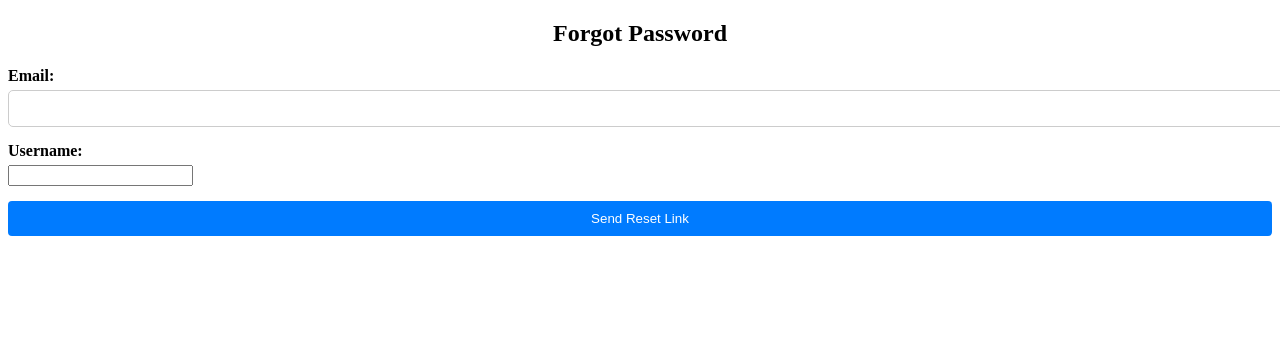
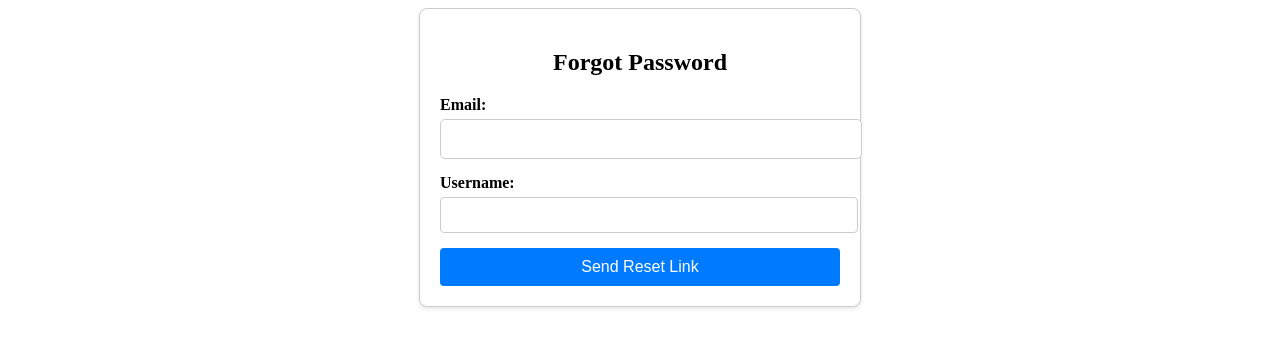
Before and after one commit to Faith-chepkemboi/WEB_APPLICATION, a React (Create React App) app in the folder frontend/: page /forgotPassword in a window 1280 px wide. Shown: the top 348 px of the page. Built offline with nearby package versions, Linux system fonts and the light colour scheme.

Commit message:
created good interface for password reset

```diff
--- a/frontend/src/components/ForgotPassword.js
+++ b/frontend/src/components/ForgotPassword.js
@@ -1,31 +1,35 @@
 import React, { useState } from 'react';
 import axios from 'axios';
+import '../style.css'; // Importing CSS file for component styling
 
 const ForgotPassword = () => {
     const [email, setEmail] = useState('');
     const [username, setUsername] = useState('');
     const [message, setMessage] = useState('');
     const [error, setError] = useState('');
+    const [loading, setLoading] = useState(false); // State to manage loading state
 
-    const handleChange = (e) => {
-        const { name, value } = e.target;
-        if (name === 'email') {
-            setEmail(value);
-        } else if (name === 'username') {
-            setUsername(value);
-        }
+    const handleEmailChange = (e) => {
+        setEmail(e.target.value);
+    };
+
+    const handleUsernameChange = (e) => {
+        setUsername(e.target.value);
     };
 
     const handleSubmit = async (e) => {
         e.preventDefault();
+        setLoading(true); // Set loading to true on form submit
         try {
             const response = await axios.post('http://localhost:8000/core/api/forgot-password/', { email, username });
             setMessage('Password reset link has been sent to your email.');
             setError('');
         } catch (error) {
             console.error('Forgot Password error:', error);
-            setError('Error sending password reset link. Please try again.');
+            setError('Error sending password reset link. Please try again with right credntials.');
             setMessage('');
+        } finally {
+            setLoading(false); // Set loading to false after request completes
         }
     };
 
@@ -40,7 +44,8 @@ const ForgotPassword = () => {
                         id="email"
                         name="email"
                         value={email}
-                        onChange={handleChange}
+                        onChange={handleEmailChange}
+                        className="input-field"
                     />
                 </div>
                 <div className="form-group">
@@ -50,10 +55,13 @@ const ForgotPassword = () => {
                         id="username"
                         name="username"
                         value={username}
-                        onChange={handleChange}
+                        onChange={handleUsernameChange}
+                        className="input-field"
                     />
                 </div>
-                <button type="submit" className="btn">Send Reset Link</button>
+                <button type="submit" className="btn" disabled={loading}>
+                    {loading ? 'Loading...' : 'Send Reset Link'}
+                </button>
             </form>
             {message && <div className="success-message">{message}</div>}
             {error && <div className="error-message">{error}</div>}
--- a/frontend/src/style.css
+++ b/frontend/src/style.css
@@ -345,3 +345,70 @@
 .checkbox-group input[type="checkbox"] {
   margin-right: 10px; /* Adjust spacing between checkbox and label as needed */
 }
+.forgot-password-container {
+  max-width: 400px;
+  margin: 0 auto;
+  padding: 20px;
+  border: 1px solid #ccc;
+  border-radius: 8px;
+  background-color: #fff;
+  box-shadow: 0 2px 4px rgba(0, 0, 0, 0.1);
+}
+
+.forgot-password-container h2 {
+  font-size: 1.5rem;
+  margin-bottom: 20px;
+  text-align: center;
+}
+
+.forgot-password-form .form-group {
+  margin-bottom: 15px;
+}
+
+.forgot-password-form label {
+  display: block;
+  margin-bottom: 5px;
+  font-weight: bold;
+}
+
+.input-field {
+  width: 100%;
+  padding: 8px;
+  font-size: 1rem;
+  border: 1px solid #ccc;
+  border-radius: 4px;
+}
+
+.btn {
+  display: block;
+  width: 100%;
+  padding: 10px;
+  font-size: 1rem;
+  color: #fff;
+  background-color: #007bff;
+  border: none;
+  border-radius: 4px;
+  cursor: pointer;
+}
+
+.btn:hover {
+  background-color: #0056b3;
+}
+
+.success-message {
+  margin-top: 10px;
+  padding: 10px;
+  background-color: #d4edda;
+  border: 1px solid #c3e6cb;
+  color: #155724;
+  border-radius: 4px;
+}
+
+.error-message {
+  margin-top: 10px;
+  padding: 10px;
+  background-color: #f8d7da;
+  border: 1px solid #f5c6cb;
+  color: #721c24;
+  border-radius: 4px;
+}
```
